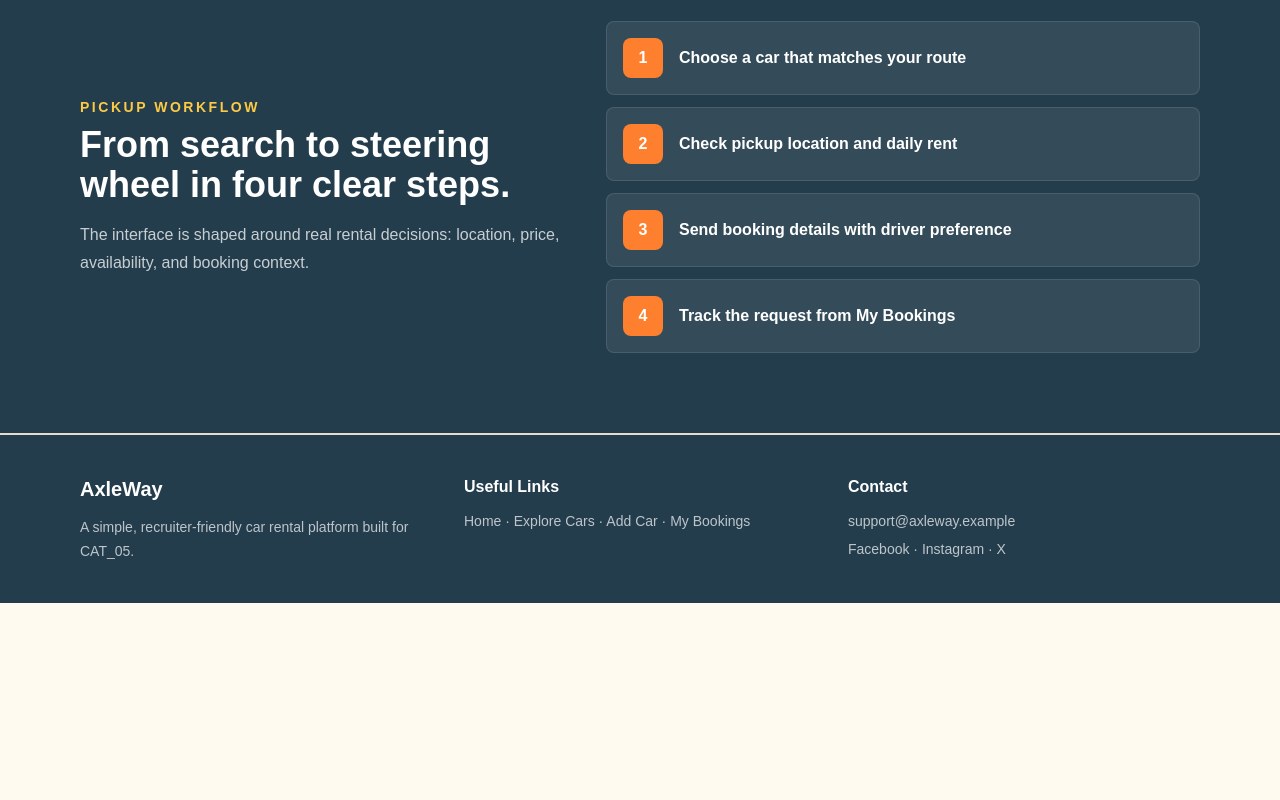
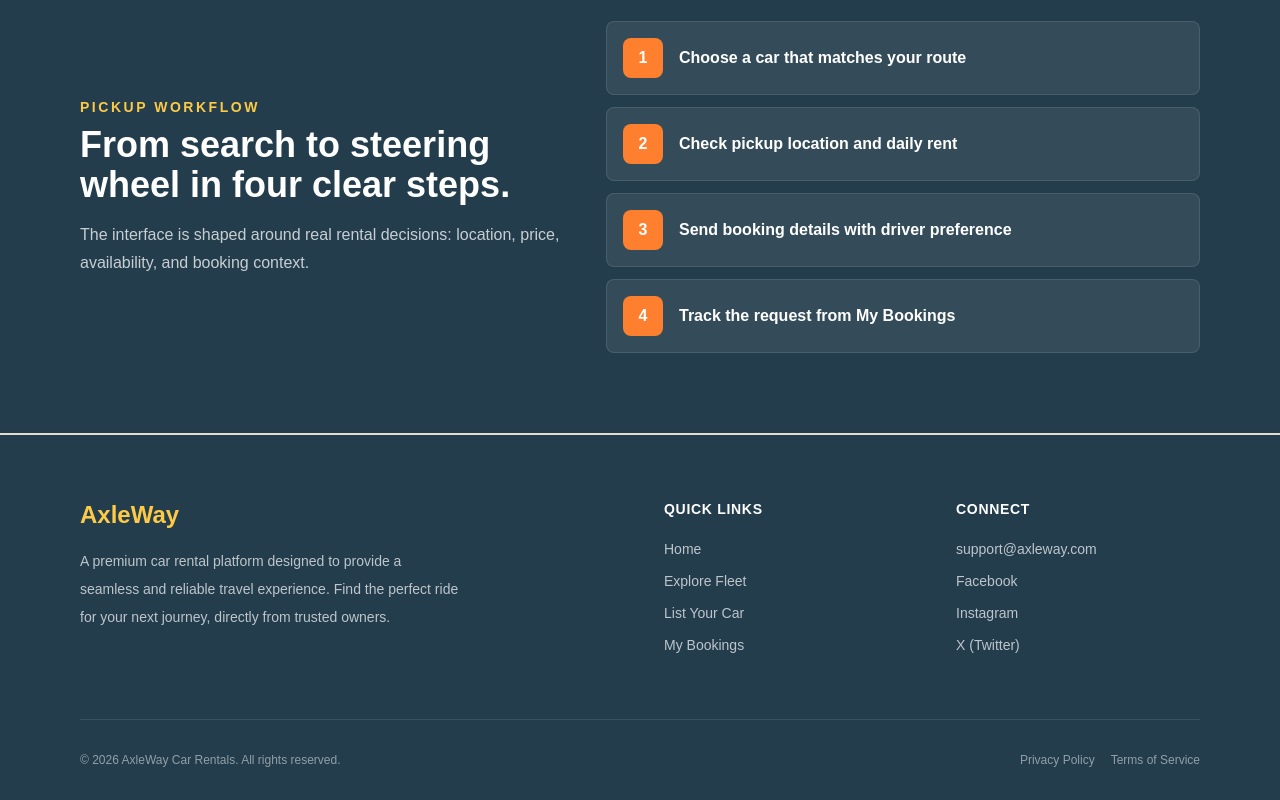
Before and after one commit to iMoloy/axleway-client, a Next.js app: page / in a window 1280 px wide. Shown: the part 2187-2987 px from the top of the page. Before the commit the page ends 2790 px from the top, so only its background shows below. Built offline with nearby package versions, Linux system fonts and the light colour scheme; no server answers; a web font is replaced by a local one.

Commit message:
footer improved

```diff
--- a/src/components/Footer.js
+++ b/src/components/Footer.js
@@ -1,21 +1,58 @@
+import Link from "next/link";
+
 export function Footer() {
   return (
-    <footer className="border-t border-[var(--line)] bg-[var(--ink)] py-10 text-white">
-      <div className="container grid gap-8 md:grid-cols-3">
-        <div>
-          <h2 className="text-xl font-black">AxleWay</h2>
-          <p className="mt-3 text-sm leading-6 text-white/70">
-            A simple, recruiter-friendly car rental platform built for CAT_05.
-          </p>
+    <footer className="border-t border-[var(--line)] bg-[var(--ink)] pb-8 pt-16 text-white">
+      <div className="container">
+        <div className="grid gap-12 md:grid-cols-4">
+          <div className="md:col-span-2">
+            <h2 className="text-2xl font-black text-[var(--highlight)]">AxleWay</h2>
+            <p className="mt-4 max-w-sm text-sm leading-7 text-white/70">
+              A premium car rental platform designed to provide a seamless and reliable travel experience. Find the perfect ride for your next journey, directly from trusted owners.
+            </p>
+          </div>
+          <div>
+            <h3 className="text-sm font-bold uppercase tracking-wider text-white">Quick Links</h3>
+            <ul className="mt-5 space-y-3 text-sm text-white/70">
+              <li>
+                <Link className="transition hover:text-[var(--action)]" href="/">Home</Link>
+              </li>
+              <li>
+                <Link className="transition hover:text-[var(--action)]" href="/cars">Explore Fleet</Link>
+              </li>
+              <li>
+                <Link className="transition hover:text-[var(--action)]" href="/add-car">List Your Car</Link>
+              </li>
+              <li>
+                <Link className="transition hover:text-[var(--action)]" href="/my-bookings">My Bookings</Link>
+              </li>
+            </ul>
+          </div>
+          <div>
+            <h3 className="text-sm font-bold uppercase tracking-wider text-white">Connect</h3>
+            <ul className="mt-5 space-y-3 text-sm text-white/70">
+              <li>
+                <a className="transition hover:text-[var(--action)]" href="mailto:support@axleway.com">support@axleway.com</a>
+              </li>
+              <li>
+                <a className="transition hover:text-[var(--action)]" href="#">Facebook</a>
+              </li>
+              <li>
+                <a className="transition hover:text-[var(--action)]" href="#">Instagram</a>
+              </li>
+              <li>
+                <a className="transition hover:text-[var(--action)]" href="#">X (Twitter)</a>
+              </li>
+            </ul>
+          </div>
         </div>
-        <div>
-          <h3 className="font-bold">Useful Links</h3>
-          <p className="mt-3 text-sm text-white/70">Home · Explore Cars · Add Car · My Bookings</p>
-        </div>
-        <div>
-          <h3 className="font-bold">Contact</h3>
-          <p className="mt-3 text-sm text-white/70">support@axleway.example</p>
-          <p className="mt-2 text-sm text-white/70">Facebook · Instagram · X</p>
+
+        <div className="mt-16 flex flex-col items-center justify-between gap-4 border-t border-white/10 pt-8 text-xs text-white/50 md:flex-row">
+          <p>&copy; {new Date().getFullYear()} AxleWay Car Rentals. All rights reserved.</p>
+          <div className="flex gap-4">
+            <a className="hover:text-white" href="#">Privacy Policy</a>
+            <a className="hover:text-white" href="#">Terms of Service</a>
+          </div>
         </div>
       </div>
     </footer>
```
